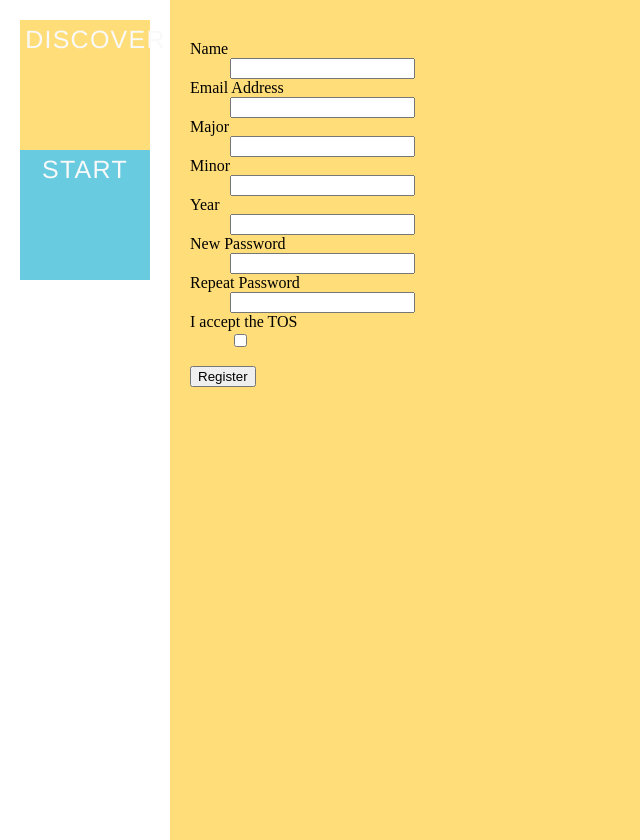
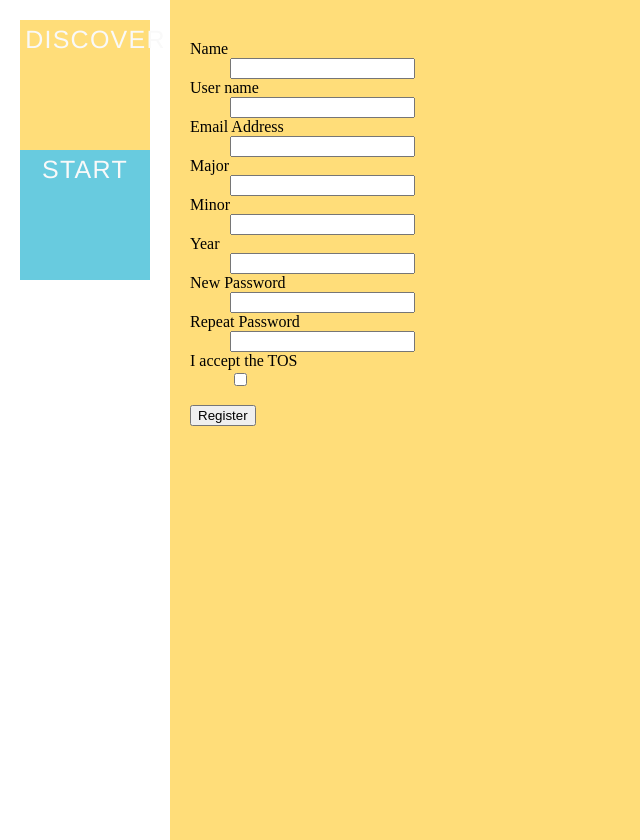
Before and after one commit to mccormickt12/Ideas, a Flask app: page /create/ in a window 1280 px wide. Shown: the whole page, without its empty margins (0-640 px from the left). Run offline with Flask 2, Linux system fonts and the light colour scheme; some libraries are stand-ins or nearby versions.

Commit message:
added user and project page

```diff
--- a/app/models.py
+++ b/app/models.py
@@ -6,6 +6,7 @@ NO = 0
 class User(db.Model):
     id = db.Column(db.Integer, primary_key = True)
     name = db.Column(db.String(64))
+    user_name = db.Column(db.String(64))
     major = db.Column(db.String(64))
     minor = db.Column(db.String(64))
     email = db.Column(db.String(120), unique = True)
--- a/app/templates/create.html
+++ b/app/templates/create.html
@@ -6,6 +6,7 @@
 <form method=post action="/create/">
   <dl>
     {{ render_field(form.name) }}
+    {{ render_field(form.user_name) }}
     {{ render_field(form.email) }}
     {{ render_field(form.major) }}
     {{ render_field(form.minor) }}
--- a/app/views.py
+++ b/app/views.py
@@ -3,6 +3,17 @@ from flask import render_template, request, url_for, flash, redirect, session
 from app.models import User, Project
 from wtforms import Form, BooleanField, TextField, PasswordField, validators
 from hashlib import md5
+from werkzeug.routing import BaseConverter
+
+
+
+class RegexConverter(BaseConverter):
+    def __init__(self, url_map, *items):
+        super(RegexConverter, self).__init__(url_map)
+        self.regex = items[0]
+
+
+app.url_map.converters['regex'] = RegexConverter
 
 @app.route('/')
 def index():
@@ -24,8 +35,8 @@ def example2():
 def create():
     form = RegistrationForm(request.form)
     if request.method == 'POST' and form.validate():
-        user = User(name=form.name.data, email=form.email.data,
-                    password=md5(form.password.data).hexdigest(),
+        user = User(name=form.name.data, user_name=form.user_name.data,
+                    email=form.email.data, password=md5(form.password.data).hexdigest(),
                     major=form.major.data, minor=form.minor.data,
                     year=form.year.data)
         db.session.add(user)
@@ -76,8 +87,30 @@ def login():
     return render_template('login.html', form=form, logged_in=logged_in)
 
 
+@app.route('/<regex("[A-Za-z0-9]{4,20}"):uname>/')
+def user_page(uname):
+    user = db.session.query(User).filter_by(user_name = uname)
+    if user.first():
+        user = user[0]
+        return render_template('user.html', user = user)
+    else:
+        return render_template('error.html')
+
+@app.route('/<regex("[A-Za-z0-9]{4,20}"):uname>/<regex("[A-Za-z0-9]{4,20}"):proj>')
+def proj_page(uname, proj):
+    user = db.session.query(User).filter_by(user_name = uname)
+    if user.first():
+        user = user[0]
+        project = db.session.query(Project).filter_by(name = proj, user_id = user.id)
+        if project.first():
+            project = project[0]
+            return render_template('project.html', user = user, project = project)
+    return render_template('error.html')
+
+
 class RegistrationForm(Form):
     name = TextField('Name', [validators.Length(min=4, max=25)])
+    user_name = TextField('User name', [validators.Length(min=4, max=20)])
     email = TextField('Email Address', [validators.Length(min=6, max=35)])
     major = TextField('Major', [validators.Length(min=2, max=30)])
     minor = TextField('Minor', [validators.Length(min=2, max=30)])
--- a/print_data.py
+++ b/print_data.py
@@ -5,7 +5,7 @@ def print_all_users():
     users = User.query.all()
     for u in users:
         if u:
-            print u.id, u.name, u.email, u.password
+            print u.id, u.name, u.email, u.user_name
 
 
 
```
Also changed, not shown: app/templates/error.html (added, +7 -0 lines), app/templates/project.html (added, +15 -0 lines), app/templates/user.html (added, +15 -0 lines), db_repository/versions/001_migration.py (+10 -3 lines), app.db, 3 other files.
